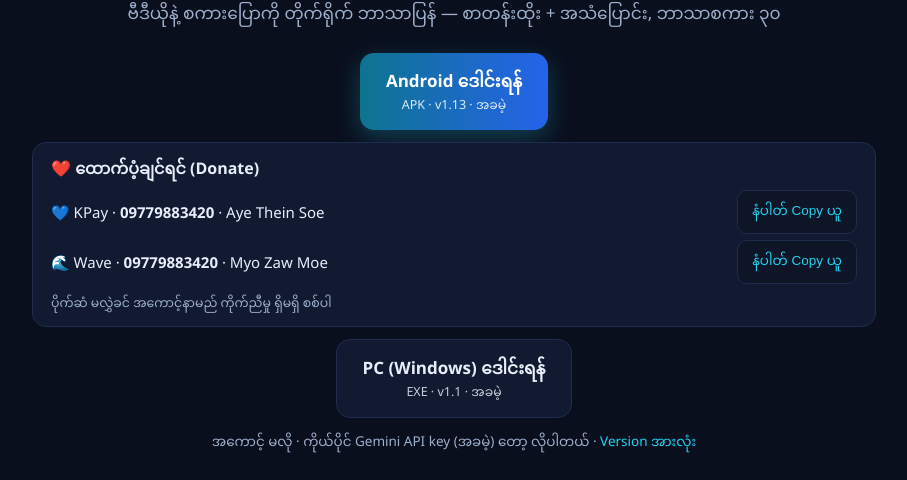
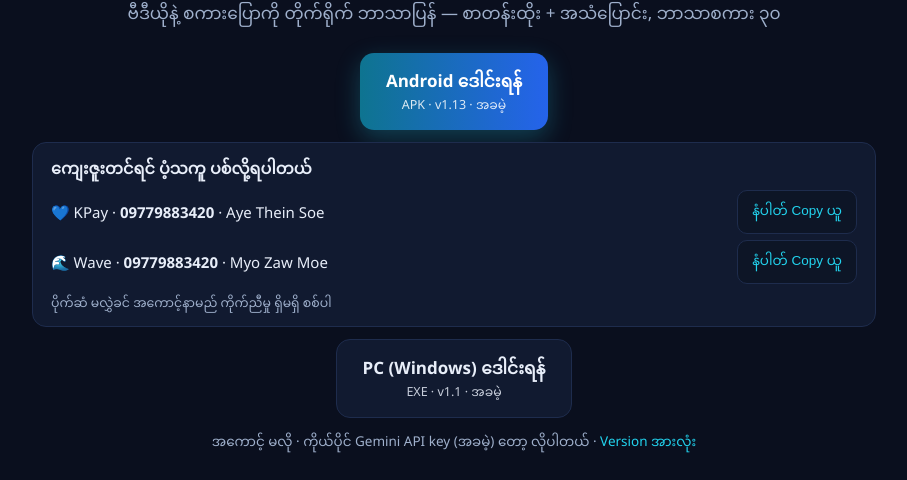
Before and after one commit to stupidiots/AI-Live-Translator, a plain HTML site: page index.html in a window 1280 px wide. Shown: the part 296-776 px from the top of the page, without its empty margins (186-1093 px from the left). Drawn offline with Linux system fonts and the light colour scheme.

Commit message:
Update Donate title wording

```diff
--- a/index.html
+++ b/index.html
@@ -78,7 +78,7 @@
         <small>APK · v1.13 · <span data-my="အခမဲ့" data-en="Free"></span></small>
       </a>
       <div class="donatebox">
-        <div class="donate-title" data-my="❤️ ထောက်ပံ့ချင်ရင် (Donate)" data-en="❤️ Support / Donate"></div>
+        <div class="donate-title" data-my="ကျေးဇူးတင်ရင် ပံ့သကူ ပစ်လို့ရပါတယ်" data-en="If it helps, a small tip is welcome"></div>
         <div class="donate-row"><span>💙 KPay · <b>09779883420</b> · Aye Thein Soe</span><button class="copybtn" data-my="နံပါတ် Copy ယူ" data-en="Copy number" onclick="copyNum('09779883420', this)"></button></div>
         <div class="donate-row"><span>🌊 Wave · <b>09779883420</b> · Myo Zaw Moe</span><button class="copybtn" data-my="နံပါတ် Copy ယူ" data-en="Copy number" onclick="copyNum('09779883420', this)"></button></div>
         <div class="donate-note" data-my="ပိုက်ဆံ မလွှဲခင် အကောင့်နာမည် ကိုက်ညီမှု ရှိမရှိ စစ်ပါ" data-en="Please check the account name matches before sending"></div>
```
